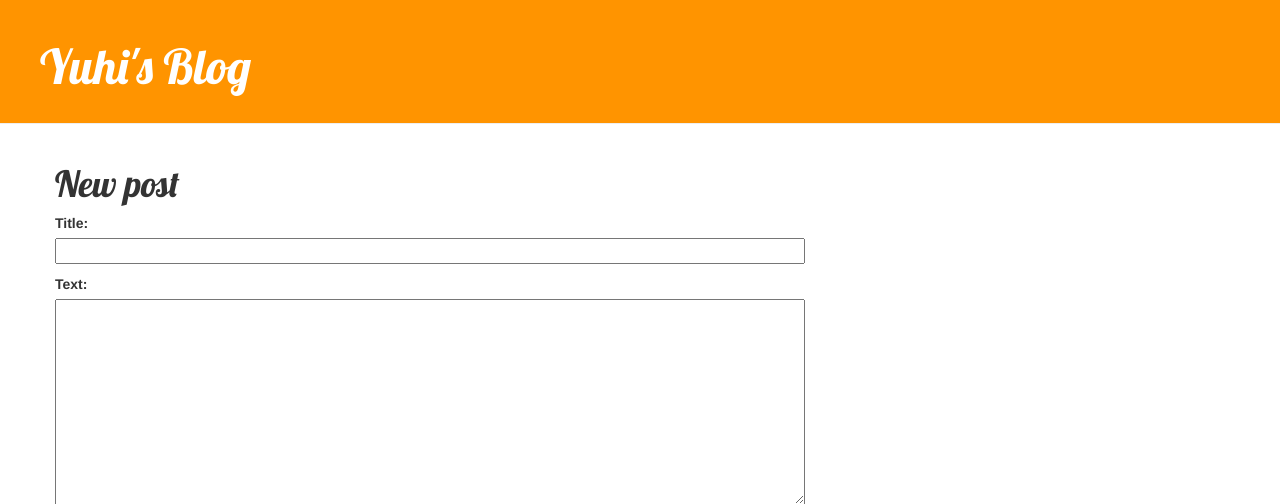
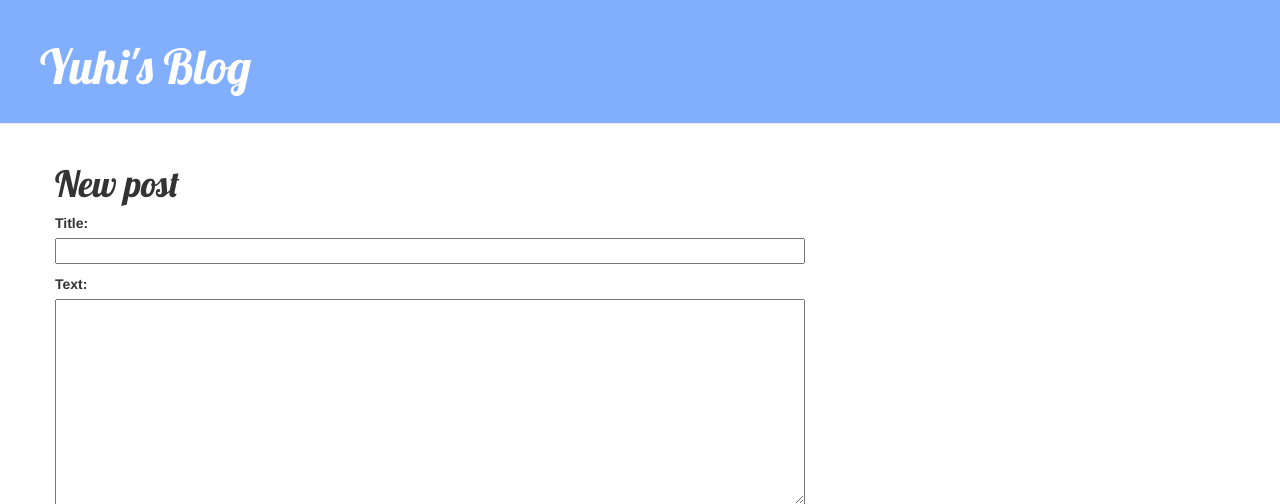
Before and after one commit to sysy368/my-first-blog, a Django app: page /post/new/ in a window 1280 px wide. Shown: the top 504 px of the page. Run offline with Django 3.2, Linux system fonts and the light colour scheme; some libraries are stand-ins or nearby versions.

Commit message:
My Django Girls app, first commit

```diff
--- a/blog/static/css/blog.css
+++ b/blog/static/css/blog.css
@@ -1,5 +1,5 @@
 .page-header {
-    background-color: #ff9400;
+    background-color: #82affd;
     margin-top: 0;
     padding: 20px 20px 20px 40px;
 }
```
